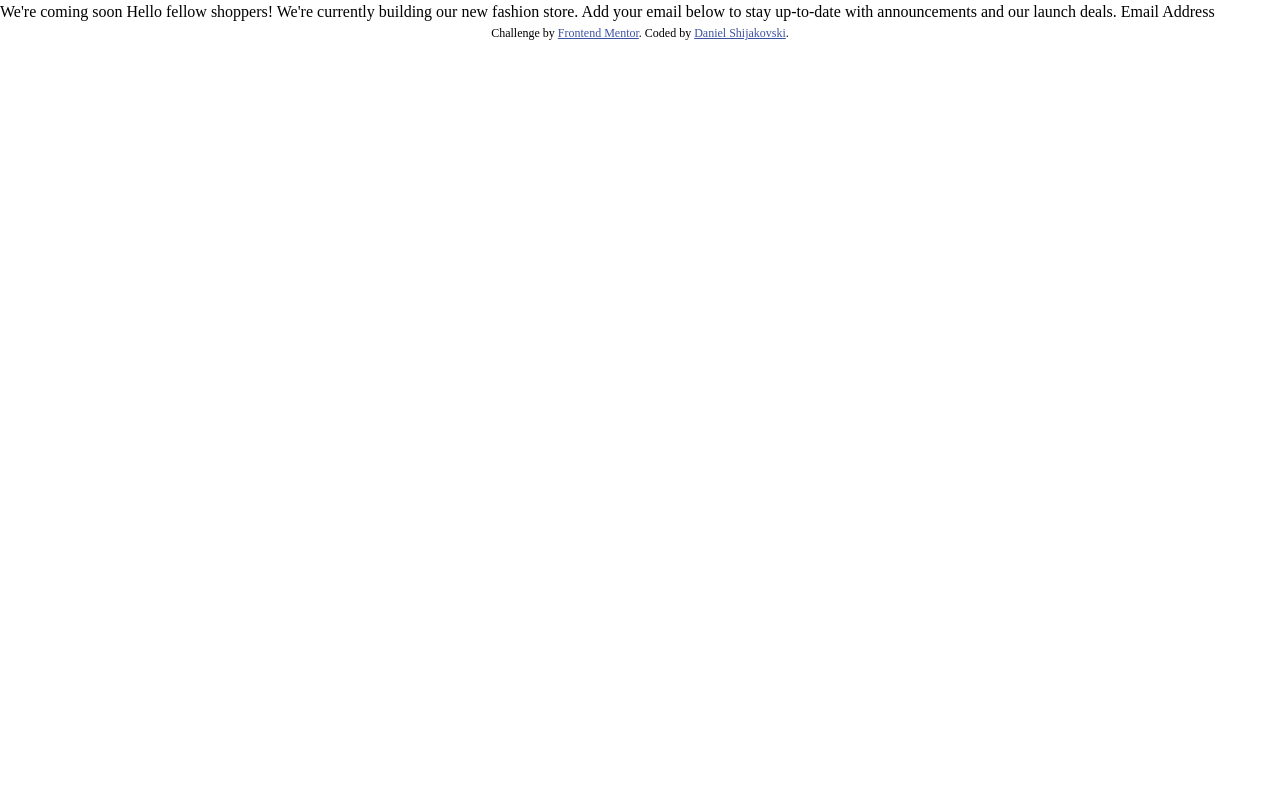
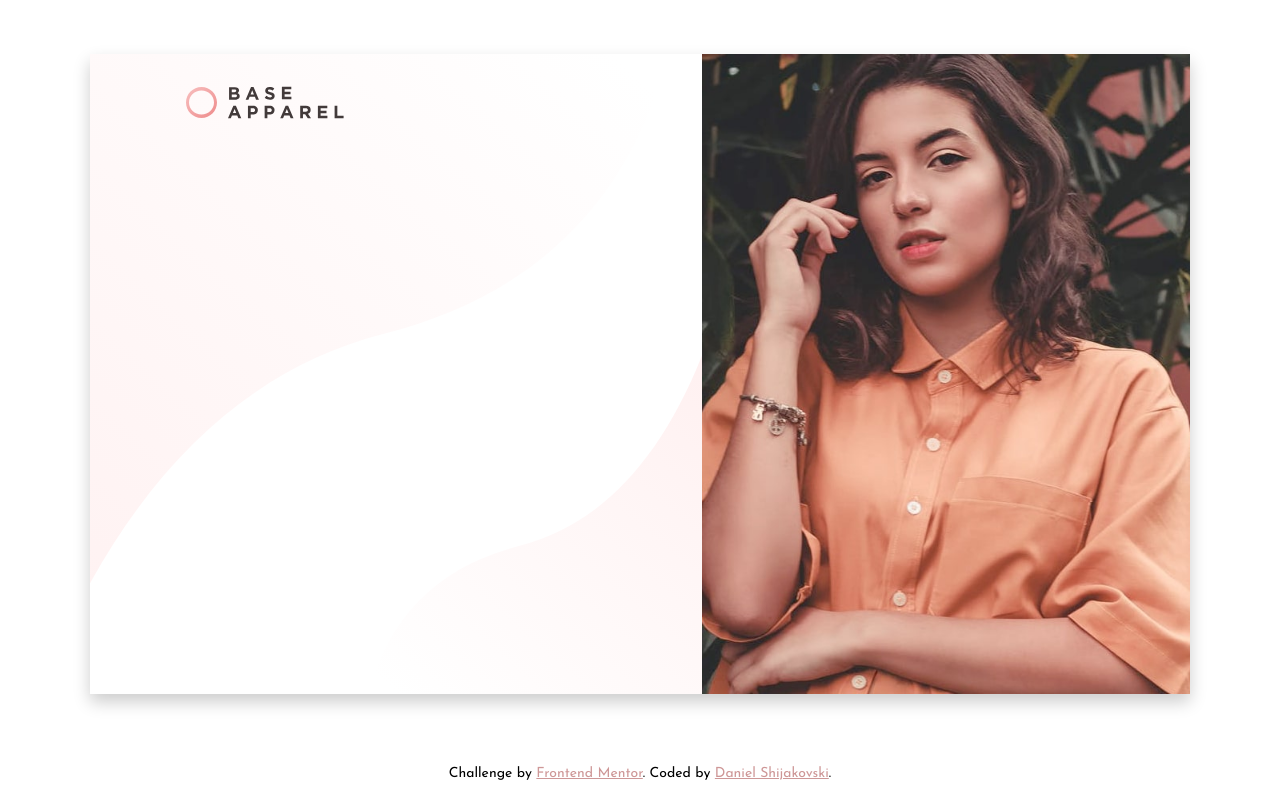
Before and after one commit to dsijakovski98/fe-mentor-apparel-coming-soon, a plain HTML site: page index.html in a window 1280 px wide. Drawn offline with Linux system fonts and the light colour scheme.

Commit message:
grid main setup

```diff
--- a/index.html
+++ b/index.html
@@ -20,9 +20,19 @@
 		<link rel="stylesheet" href="style.css" />
 	</head>
 	<body>
-		We're coming soon Hello fellow shoppers! We're currently building our new fashion store. Add your email below to
-		stay up-to-date with announcements and our launch deals. Email Address
-
+		<main>
+			<div class="hero">
+				<div class="background"></div>
+				<div class="logo">
+					<img src="/images/logo.svg" alt="Base Apparel logo." />
+				</div>
+				<div class="content"></div>
+				<picture class="apparel-img">
+					<source media="(max-width: 375px)" srcset="/images/hero-mobile.jpg" />
+					<img src="/images/hero-desktop.jpg" alt="A woman posing with the latest apparel." />
+				</picture>
+			</div>
+		</main>
 		<footer>
 			<p class="attribution">
 				Challenge by <a href="https://www.frontendmentor.io?ref=challenge" target="_blank">Frontend Mentor</a>.
--- a/style.css
+++ b/style.css
@@ -12,6 +12,8 @@
 body {
 	line-height: 1.5;
 	-webkit-font-smoothing: antialiased;
+
+	font-family: 'Josefin Sans', sans-serif;
 }
 
 img,
@@ -21,6 +23,7 @@ canvas,
 svg {
 	display: block;
 	max-width: 100%;
+	object-fit: cover;
 }
 
 input,
@@ -40,14 +43,6 @@ h6 {
 	overflow-wrap: break-word;
 }
 
-.attribution {
-	font-size: 12px;
-	text-align: center;
-}
-.attribution a {
-	color: hsl(228, 45%, 44%);
-}
-
 :root {
 	--primary-red: hsl(0, 36%, 70%);
 	--secondary-red: hsl(0, 93%, 68%);
@@ -56,8 +51,110 @@ h6 {
 
 	--primary-gradient: linear-gradient(135deg, from hsl(0, 0%, 100%), to hsl(0, 100%, 98%));
 	--secondary-gradient: linear-gradient(135deg, from hsl(0, 80%, 86%), to hsl(0, 74%, 74%));
+
+	--footer-height: 3rem;
 }
 
-@media screen and (max-width: 375px) {
-	/* Mobile design */
+.attribution {
+	font-size: 14px;
+	text-align: center;
+
+	padding-block: 1rem;
 }
+.attribution a {
+	color: var(--primary-red);
+}
+
+body {
+	display: grid;
+	grid-template-rows: 1fr auto;
+
+	min-height: 100dvh;
+}
+
+main {
+	display: grid;
+	place-items: center;
+}
+
+.hero {
+	width: 90%;
+	max-width: 1100px;
+	height: 80dvh;
+
+	margin-inline: 2rem;
+
+	display: grid;
+	grid-template-rows: auto 1fr;
+	grid-template-columns: 1fr auto;
+
+	box-shadow: 0px 8px 1em rgb(0, 0, 0, 0.2);
+
+	isolation: isolate;
+}
+
+.hero .background {
+	grid-row: 1 / -1;
+	grid-column: 1 / 2;
+
+	background-image: url(/images/bg-pattern-desktop.svg);
+	background-position: right;
+	background-size: cover;
+	background-repeat: no-repeat;
+
+	z-index: -1;
+}
+
+.hero :is(.logo, .content) {
+	padding-inline: 6rem;
+}
+
+.hero .logo {
+	grid-row: 1 / 2;
+	grid-column: 1 / 2;
+
+	padding-block: 2rem;
+	background-color: transparent;
+}
+
+.hero .content {
+	grid-row: 2 / -1;
+	grid-column: 1 / 2;
+
+	padding-block: 2rem;
+}
+
+.hero .apparel-img {
+	grid-row: 1 / -1;
+	grid-column: 2 / -1;
+	height: inherit;
+}
+
+.hero .apparel-img * {
+	height: inherit;
+}
+
+@media screen and (max-width: 875px) {
+	.hero {
+		height: auto;
+		grid-template-rows: auto auto 1fr;
+		grid-template-columns: 1fr;
+	}
+
+	.hero > * {
+		grid-column: 1 / -1 !important;
+	}
+
+	.hero .logo {
+		grid-row: 1 / 2;
+	}
+
+	.hero .content,
+	.hero .background {
+		grid-row: 3 / 4;
+	}
+
+	.hero .apparel-img {
+		grid-row: 2 / 3;
+	}
+}
```
Also changed, not shown: 2 other files.
